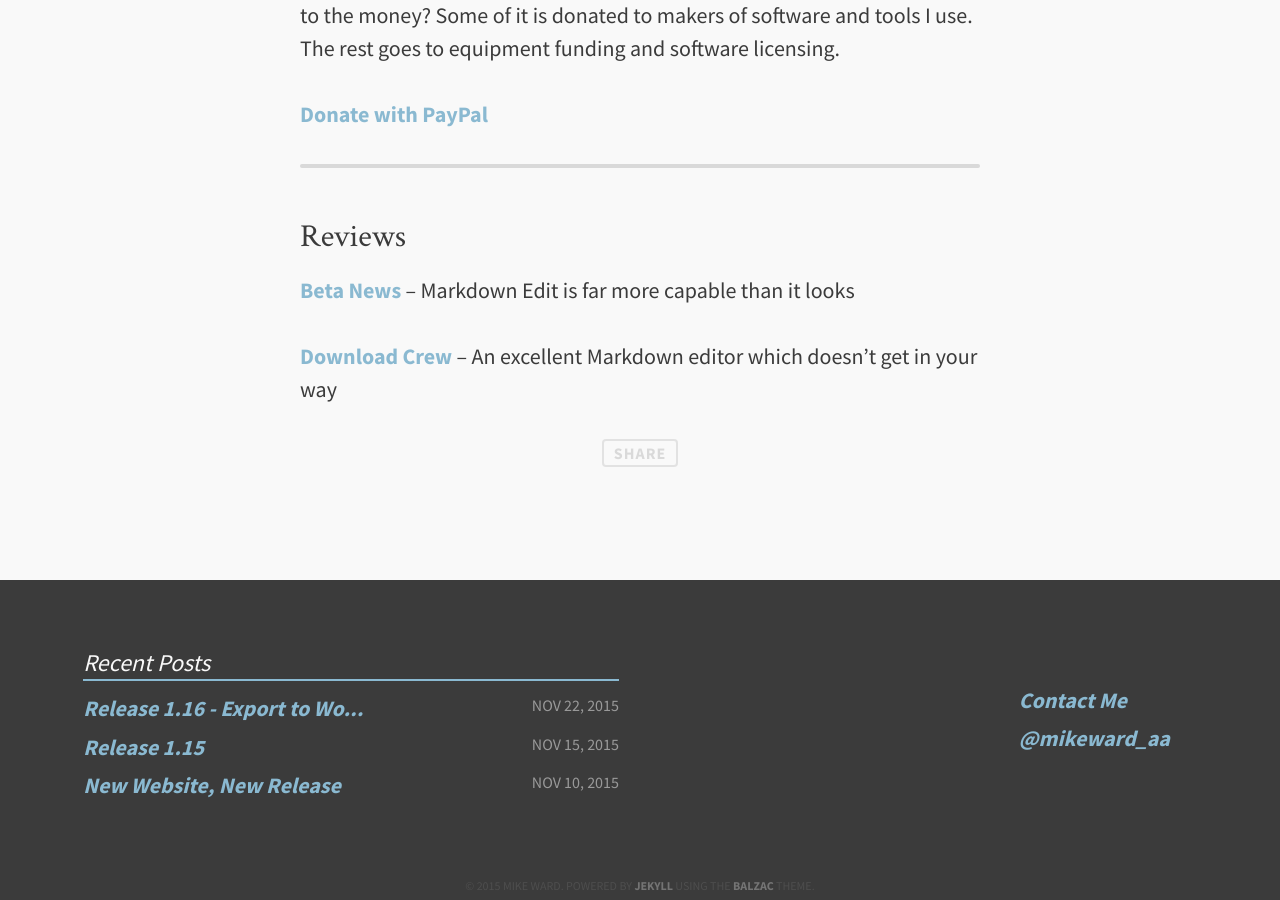
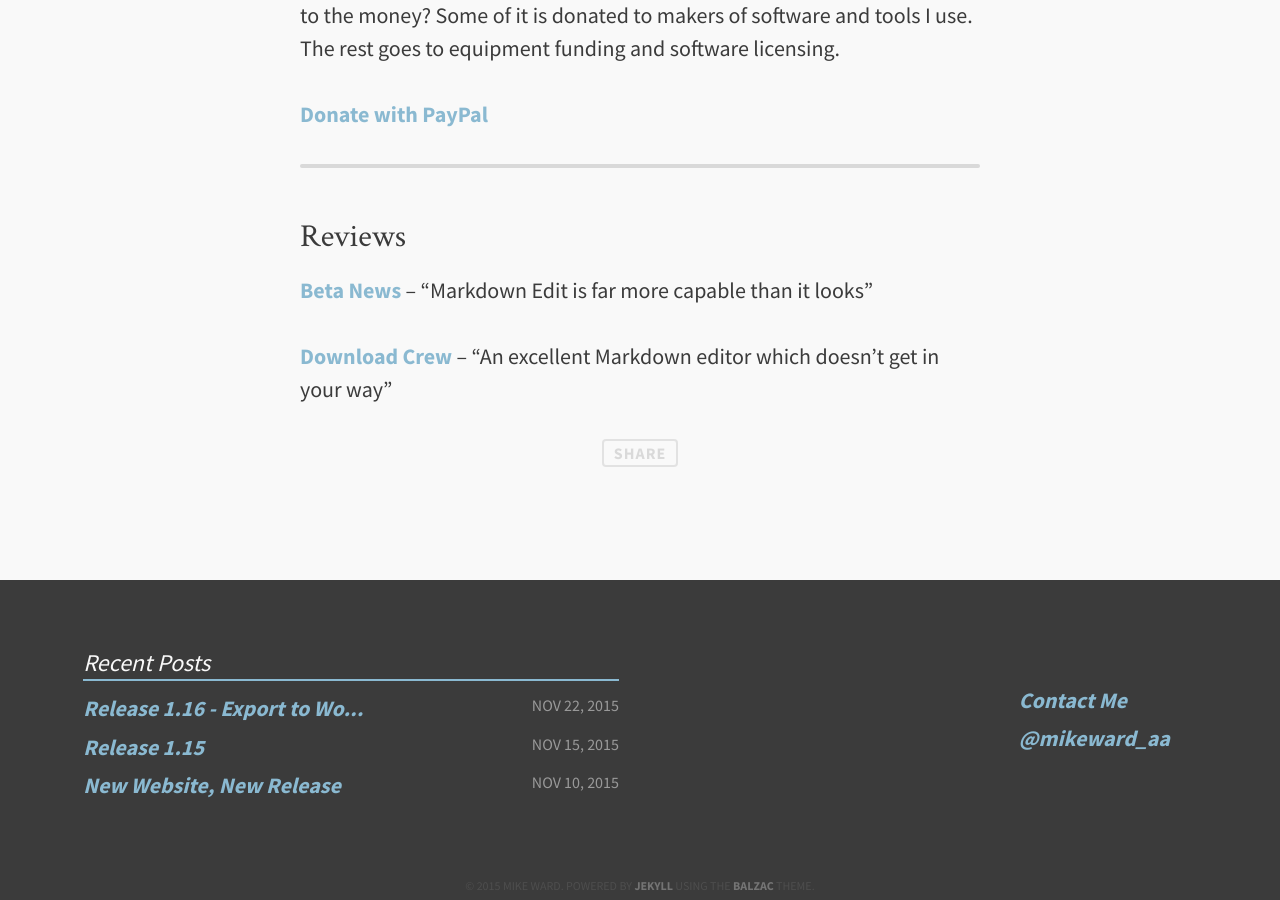
Before and after one commit to mike-ward/Markdown-Edit, a Jekyll site: the page built from index.md, in a window 1280 px wide and 900 px high, scrolled down 2076 px. Built offline with Jekyll 4.4.1, drawn with Linux system fonts in a browser that asks for light colours; comment, search, counter and statistics services are not loaded.

Commit message:
quote comments

```diff
--- a/index.md
+++ b/index.md
@@ -6,6 +6,7 @@ image:
   feature: "typewriter-home.jpg"
 published: true
 ---
+
 
 
 ------------------------------------------------------------------------
@@ -41,10 +42,10 @@ The rest goes to equipment funding and software licensing.
 
 ### Reviews
 
-[Beta News] – Markdown Edit is far more capable than it looks
+[Beta News] – "Markdown Edit is far more capable than it looks"
 
-[Download Crew] – An excellent Markdown editor which doesn't get in your
-way
+[Download Crew] – "An excellent Markdown editor which doesn't get in your
+way"
 
   [CommonMark]: http://commonmark.org
   [Chocolatey]: https://chocolatey.org/packages/markdown-edit
```
